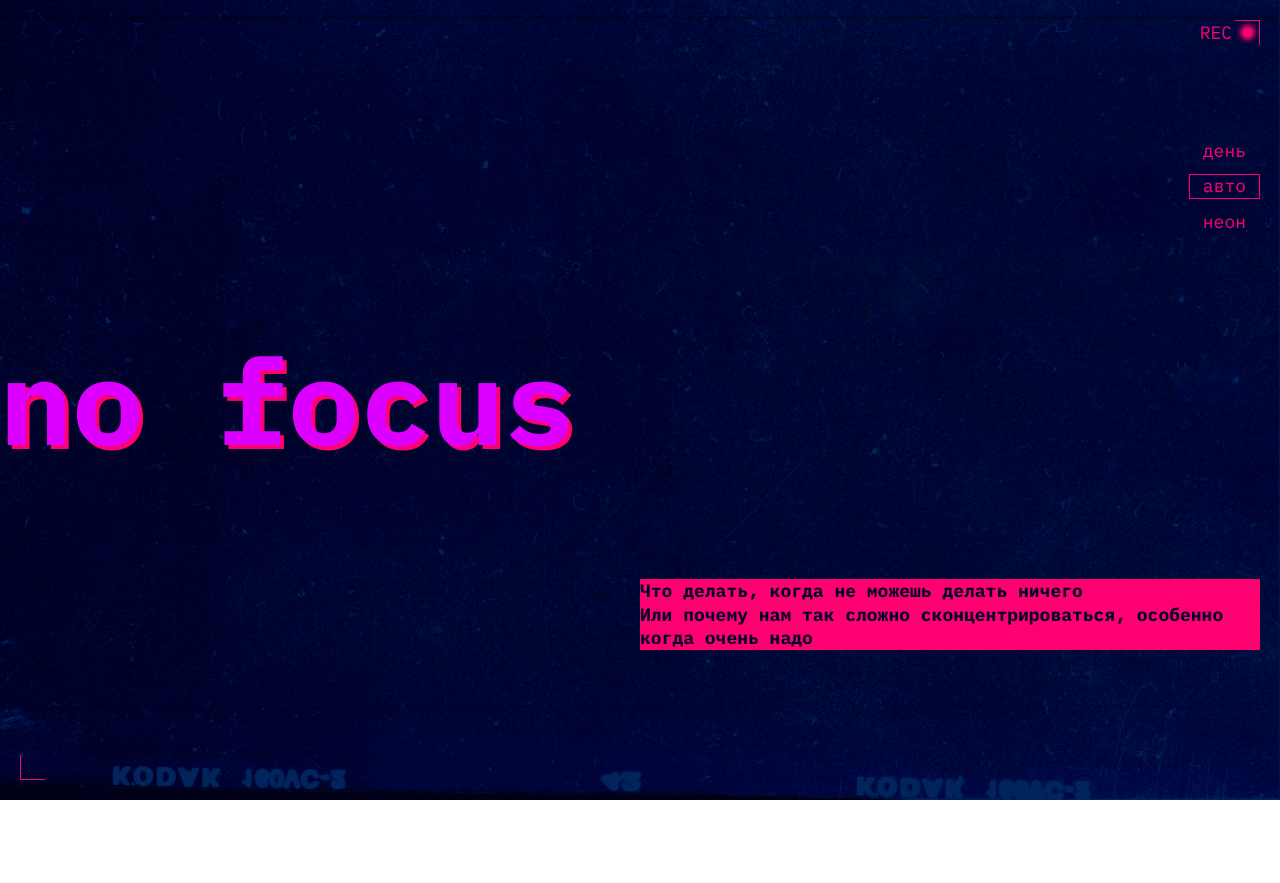
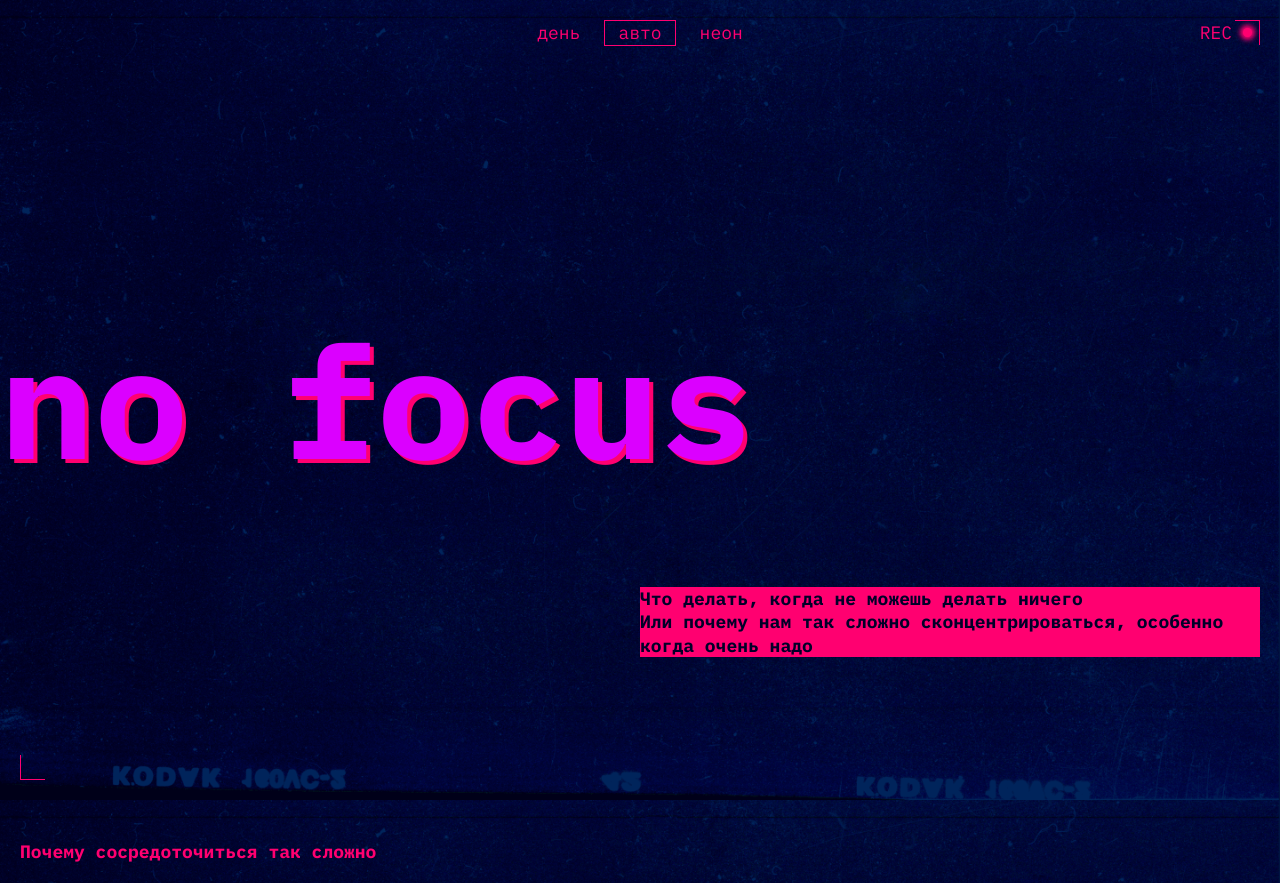
Before and after one commit to Gerts-official/slozhno-sosredotochitsya, a website: page index.html in a window 1280 px wide. Before the commit the page ends 800 px from the top, so only its background shows below. Drawn offline with Linux system fonts and the light colour scheme.

Commit message:
начало работы над article

```diff
--- a/index.html
+++ b/index.html
@@ -16,6 +16,7 @@
     <link rel="stylesheet" href="./styles/light.css" />
   </head>
   <body class="page">
+    <!--HEADER START-->
     <header class="header decorated-zone">
       <nav class="header__theme-menu">
         <ul class="header__theme-menu-list">
@@ -57,6 +58,57 @@
       </div>
       <div class="decoration__empty-tag-down"></div>
     </header>
+    <!--HEADER END-->
+
+    <!-- MAIN START -->
+    <main class="main">
+
+      <!-- ARTICLE-WHY START -->
+      <article class="article article-why">
+        <header class="article-why__header">
+          <h2 class="article__header-title article-why__header-title">Почему сосредоточиться так сложно</h2>
+        </header>
+
+        <div class="article-why__paragraph-container">
+
+          <h3></h3>
+          <p></p>
+          <h3></h3>
+          <p></p>
+
+        </div>
+
+      </article>
+      <!-- ARTICLE-WHY END -->
+
+
+
+      <!-- ARTICLE-WHAT START -->
+      <article class="article article-what">
+        <header>
+          <h3></h3>
+        </header>
+      </article>
+      <article class="article article-how">
+        <header>
+          <h3></h3>
+        </header>
+      </article>
+      <!-- ARTICLE-WHAT END -->
+
+      <!-- ARTICLE-HOW START -->
+      <!-- ARTICLE-HOW END -->
+
+
+      <!-- ARTICLE-PICTURES START -->
+
+      <article class="article article-pictures">
+        <h3></h3>
+        <div class="article-pictures__container"></div>
+      </article>
+      <!-- ARTICLE-PICTURES END -->
+    </main>
+    <!-- MAIN END -->
     <script src="./scripts/script.js"></script>
   </body>
 </html>
--- a/styles/style.css
+++ b/styles/style.css
@@ -10,7 +10,10 @@
   font-family: 'IBM Plex Mono';
   font-size: 18px;
   padding: var(--page-padding);
+
 }
+
+/* HEADER START */
 
 .header {
   height: calc(100vh - calc(var(--page-padding) * 2));
@@ -71,7 +74,6 @@
 }
 
 .header__theme-menu-list {
-  padding-top: 12px;
   display: flex;
   flex-direction: column;
   gap: 10px;
@@ -98,7 +100,7 @@
   text-transform: lowercase;
   color: #db00ff;
   text-shadow: 4px 4px 0 var(--accent-color);
-  font-size: 120px;
+  font-size: clamp(7.25rem, 7.0115rem + 1.0178vw, 7.5rem);
   font-weight: 700;
   line-height: 82.5%;
   align-self: center;
@@ -117,32 +119,69 @@
   font-weight: 700;
   line-height: 23.4px;
 }
+/* HEADER END */
 
-/* @media (min-width: 375px) and (max-width: 768px) {
+/* MAIN START */
+/* ARTICLE-WHY START */
 
-  .header__theme-menu-list {
-    margin-block-start: clamp(40.5px, calc(40.5px + (100vw - 375px) * (147.5px - 40.5px) / (768 - 375)), 147.5px);
-  }
+.article {
+  color: var(--accent-color);
+}
 
-  .header__title-title {
-    font-size: clamp(7.25rem, 7.0115rem + 1.0178vw, 7.5rem);
-  }
-} */
-/*
-@media (min-width: 1023px) {
+.article-why {
+margin-block-start: 40px;
+display: grid;
+grid-auto-flow: row;
+row-gap: 20px;
+}
 
-  .header__theme-menu-list {
-    display: flex;
-    margin-block-start: -22px;
-    gap: 10px;
-    justify-content: center;
-  }
+.article-why__header {
+  color: currentColor;
+}
 
-  .header__title-title {
-    margin-block-start: 274.5px;
-    margin-block-end: 114px;
-  }
-} */
+.article__header-title {
+  color: currentColor;
+  font-size: 18px;
+  font-weight: 700;
+  line-height: 23.4px;
+
+}
+
+/* ARTICLE-WHY END */
+
+
+/* ARTICLE-WHAT START */
+
+/* ARTICLE-WHAT END */
+
+
+/* ARTICLE-HOW START */
+
+/* ARTICLE-HOW END */
+
+/* ARTICLE-PICTURES START */
+/* ARTICLE-PICTURES END */
+
+
+
+
+
+
+
+
+
+
+
+
+
+
+
+
+
+
+
+
+/* @MEDIA START */
 
 
 @media (min-width: 768px ) {
@@ -159,6 +198,7 @@
 
   .header__title-title {
     margin-inline-start: -20px;
+    font-size: clamp(7.5rem, 0.5625rem + 14.4531vw, 9.8125rem);
   }
 
   .header__title_container {
@@ -170,5 +210,27 @@
     grid-column: 2/3;
   }
 
+  .article-why {
+    margin-block-start: 60px;
+    grid-template-columns: 1fr 2fr;
+    column-gap: 20px;
+    }
 
 }
+
+@media (min-width: 1024px) {
+
+  .header__theme-menu {
+    justify-content: center;
+    align-items: start;
+  }
+
+  .header__theme-menu-list {
+    flex-direction: row;
+    padding-block-start: 0;
+  }
+
+}
+
+
+/* @MEDIA END */
```
